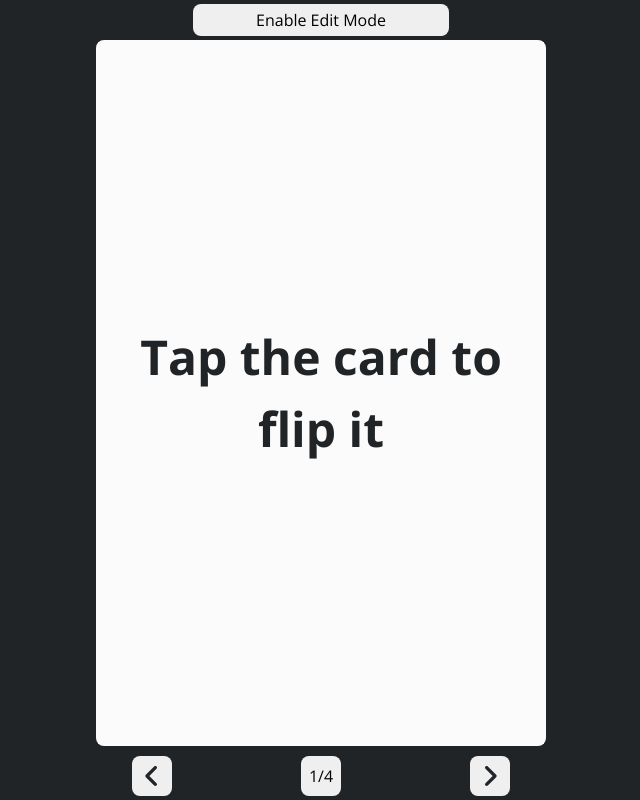
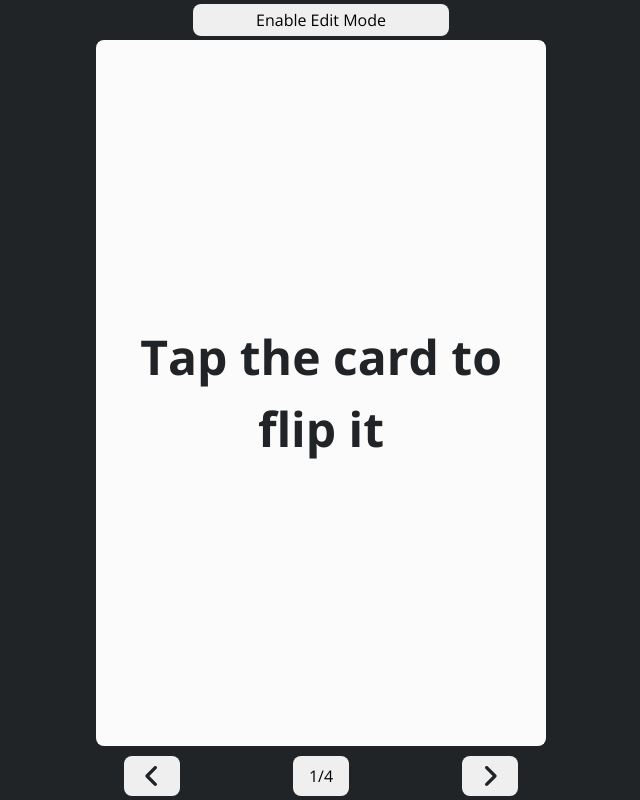
Before and after one commit to luiswoohoo/flashcards_app, a React (Vite) app: page / in a window 1280 px wide. Shown: the whole page, without its empty margins (319-959 px from the left). Built offline with nearby package versions, Linux system fonts and the light colour scheme.

Commit message:
Created component for SVG icons

```diff
--- a/src/components/CardNav.jsx
+++ b/src/components/CardNav.jsx
@@ -2,20 +2,19 @@ import React from 'react'
 
 import styled from 'styled-components'
 
-import backButton from '../assets/UI/back.svg'
-import nextButton from '../assets/UI/next.svg'
+import { SVGBackArrow, SVGNextArrow } from './SVGIcons'
 
 function CardNav({ prevCard, nextCard, currentCardIndex, totalCards }) {
     return (
         <Wrapper>
             <CardNavButton onClick={prevCard}>
-                <img src={backButton} alt="Previous Card" />
+                <SVGBackArrow />
             </CardNavButton>
 
             <CardNavButton>{`${currentCardIndex + 1}/${totalCards}`}</CardNavButton>
 
             <CardNavButton onClick={nextCard}>
-                <img src={nextButton} alt="Next Card" />
+                <SVGNextArrow />
             </CardNavButton>
         </Wrapper>
     )
@@ -40,13 +39,12 @@ const Button = styled.button`
 `
 
 const CardNavButton = styled(Button)`
-    width: 2.5rem;
+    display: flex;
+    align-items: center;
+    justify-content: center;
+    width: 3.5rem;
     height: 2.5rem;
-
-    img {
-        filter: invert(9%) sepia(18%) saturate(449%) hue-rotate(169deg) brightness(92%)
-            contrast(86%);
-    }
+    padding: 8px;
 `
 
 export default CardNav
--- /dev/null
+++ b/src/components/SVGIcons.jsx
@@ -0,0 +1,47 @@
+import React from 'react'
+
+import styled from 'styled-components'
+
+function SVGBackArrow() {
+    return (
+        <Wrapper
+            version="1.1"
+            id="Layer_1"
+            xmlns="http://www.w3.org/2000/svg"
+            xmlns:xlink="http://www.w3.org/1999/xlink"
+            viewBox="0 0 512 512"
+            xml:space="preserve"
+        >
+            <path
+                d="M313.752,134.248c-8.331-8.331-21.839-8.331-30.17,0L176.915,240.915c-8.331,8.331-8.331,21.839,0,30.17l106.667,106.667
+				c8.331,8.331,21.839,8.331,30.17,0c8.331-8.331,8.331-21.839,0-30.17L222.17,256l91.582-91.582
+				C322.083,156.087,322.083,142.58,313.752,134.248z"
+            />
+        </Wrapper>
+    )
+}
+
+function SVGNextArrow() {
+    return (
+        <Wrapper
+            version="1.1"
+            id="Layer_1"
+            xmlns="http://www.w3.org/2000/svg"
+            xmlns:xlink="http://www.w3.org/1999/xlink"
+            viewBox="0 0 512 512"
+            xml:space="preserve"
+        >
+            <path
+                d="M228.418,134.248c-8.331-8.331-21.839-8.331-30.17,0c-8.331,8.331-8.331,21.839,0,30.17L289.83,256l-91.582,91.582
+      c-8.331,8.331-8.331,21.839,0,30.17c8.331,8.331,21.839,8.331,30.17,0l106.667-106.667c8.331-8.331,8.331-21.839,0-30.17
+      L228.418,134.248z"
+            />
+        </Wrapper>
+    )
+}
+
+const Wrapper = styled.svg`
+    fill: var(--theme-dark-primary);
+`
+
+export { SVGBackArrow, SVGNextArrow }
```
Also changed, not shown: src/assets/UI/back.svg (deleted), src/assets/UI/next.svg (deleted).
